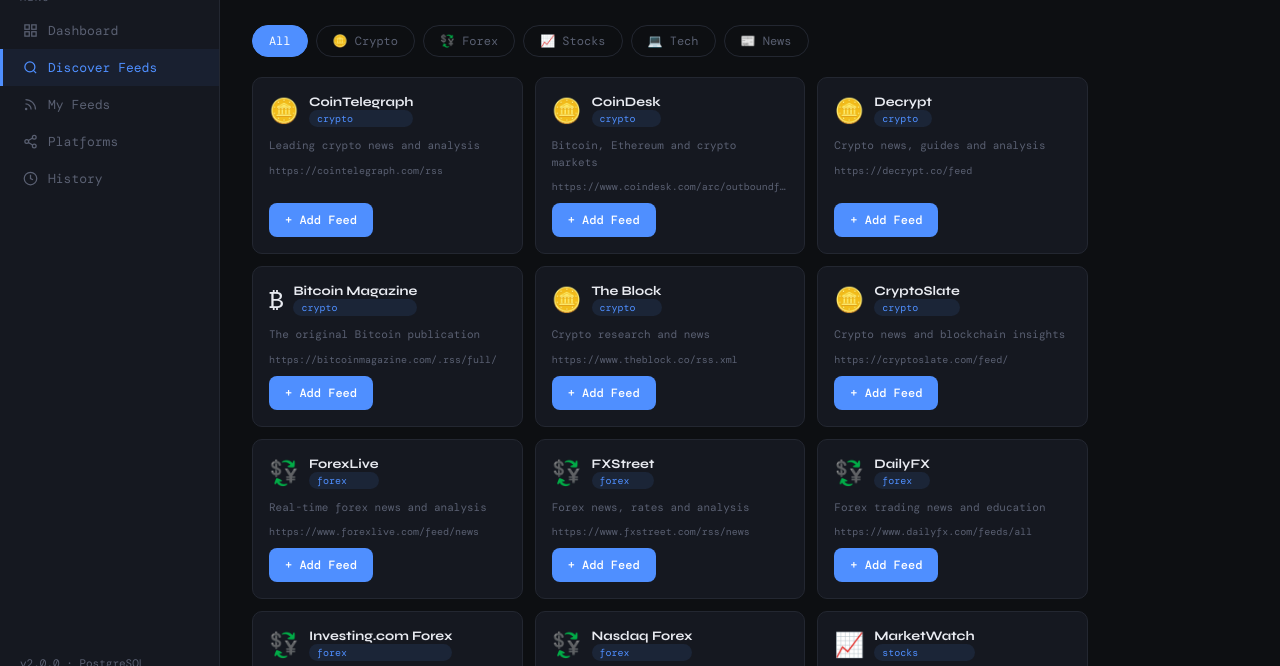
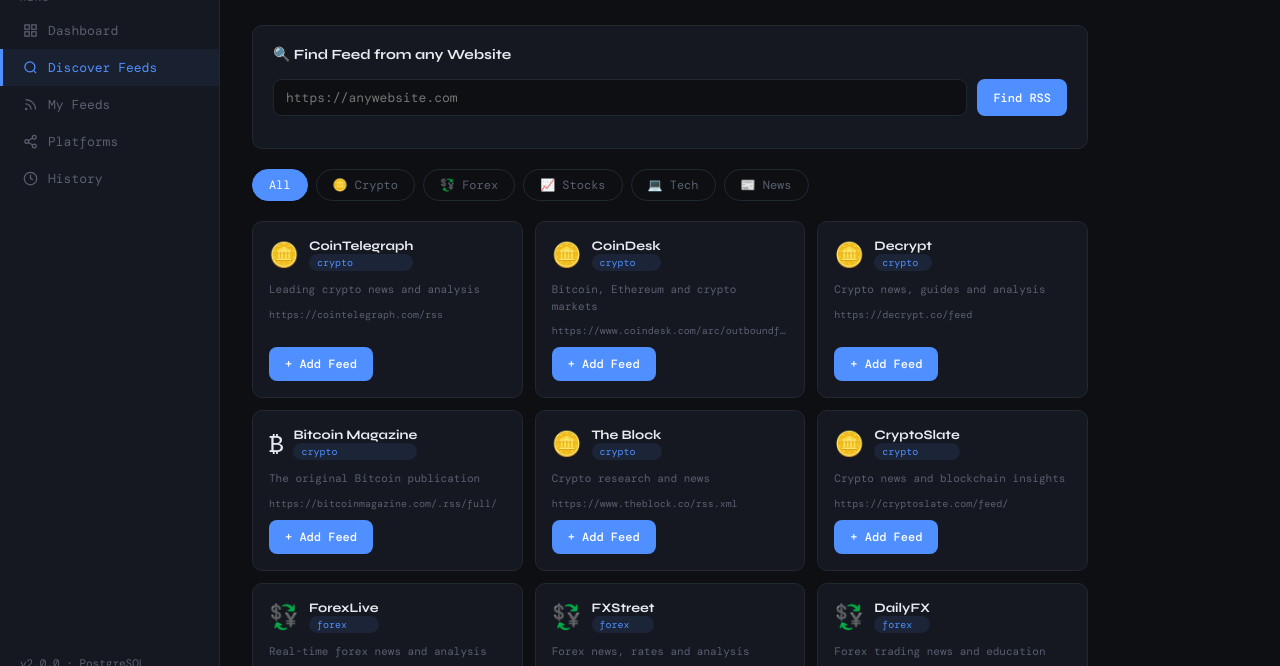
Before and after one commit to harmonicsprotrader-droid/socialflow, a website: page public/index.html in a window 1280 px wide. Both pictures are taken after a click on the button "Discover Feeds". Shown: the part 86-752 px from the top of the page. Drawn offline with nearby package versions, Linux system fonts and the light colour scheme; no server answers.

Commit message:
Add URL Feed Finder section to index.html
Added a section to find RSS feeds from any website.

```diff
--- a/public/index.html
+++ b/public/index.html
@@ -189,7 +189,16 @@
     <div class="page-header">
       <div class="page-title">Discover Feeds</div>
       <div class="page-subtitle">Browse and add popular RSS feeds by category</div>
-    </div>
+    </div><!-- URL Feed Finder -->
+<div class="card" style="margin-bottom:20px;">
+  <div class="card-title">🔍 Find Feed from any Website</div>
+  <div style="display:flex;gap:10px;">
+    <input type="url" id="find-feed-url" placeholder="https://anywebsite.com"
+      style="flex:1;background:var(--bg);border:1px solid var(--border);border-radius:8px;padding:9px 12px;color:var(--text);font-family:'DM Mono',monospace;font-size:13px;outline:none;" />
+    <button class="btn btn-primary" onclick="findFeedFromUrl()">Find RSS</button>
+  </div>
+  <div id="find-feed-results" style="margin-top:12px;"></div>
+</div>
     <div class="category-tabs">
       <button class="category-tab active" onclick="filterCategory('all', this)">All</button>
       <button class="category-tab" onclick="filterCategory('crypto', this)">🪙 Crypto</button>
```
